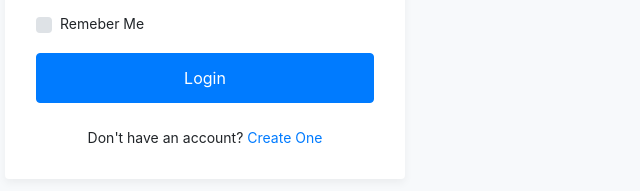
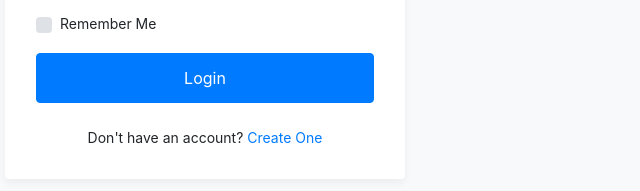
Before and after one commit to sabinescott/HexaPeaceWise, a plain HTML site: page index.html in a window 1280 px wide. Shown: the part 413-604 px from the top of the page, 435-1075 px from the left. Drawn offline with Linux system fonts and the light colour scheme.

Commit message:
Update index.html

```diff
--- a/index.html
+++ b/index.html
@@ -44,7 +44,7 @@
 								<div class="form-group">
 									<div class="custom-checkbox custom-control">
 										<input type="checkbox" name="remember" id="remember" class="custom-control-input">
-										<label for="remember" class="custom-control-label">Remeber Me</label>
+										<label for="remember" class="custom-control-label">Remember Me</label>
 									</div>
 								</div>
 
```
